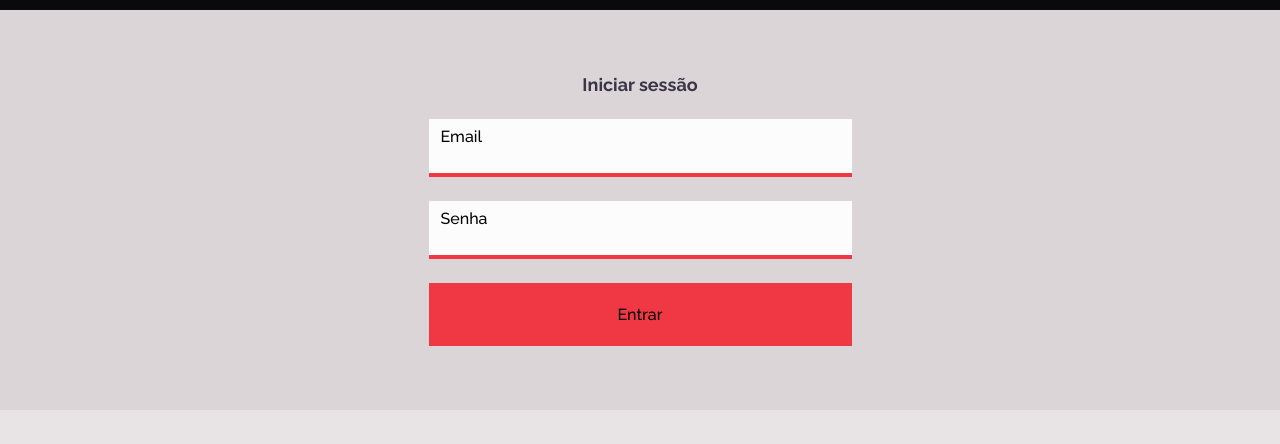
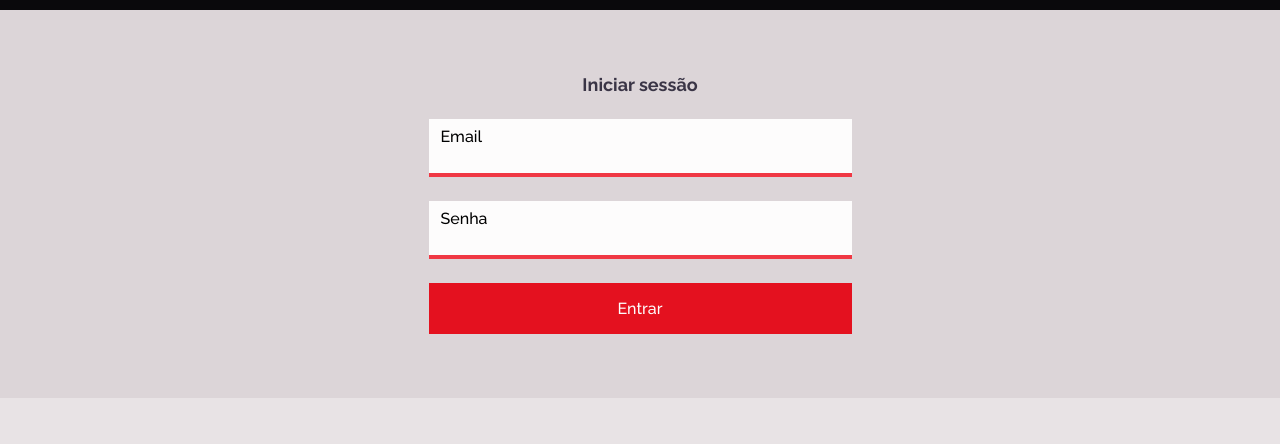
Before and after one commit to trsaints/challenge-ecommerce, a plain HTML site: page app/screens/login.html in a window 1280 px wide. Shown: the part 103-547 px from the top of the page. Drawn offline with Linux system fonts and the light colour scheme.

Commit message:
Estilos para interação adicionados

```diff
--- a/app/styles/login.css
+++ b/app/styles/login.css
@@ -70,18 +70,26 @@
 }
 
 .login__section--input:valid {
-  border-color: green;
+  border-color: var(--c-green--d);
 }
 
 .login__submit {
-  background-color: var(--c-red);
+  background-color: var(--c-red--d);
   cursor: pointer;
   padding: .75rem 1rem;
   width: 100%;
   max-width: 6.8125rem;
   min-height: 2.5rem;
   font-weight: 500;
+  color: var(--c-white--ls);
   text-align: center;
+
+  transition: all .2s ease;
+}
+
+.login__submit:hover,
+.login__submit:focus {
+  transform: scale(1.03);
 }
 
 @media screen and (min-width: 1024px) {
@@ -101,6 +109,6 @@
   .login__submit {
     width: 100%;
     max-width: 26.4375rem;
-    min-height: 3.9375rem;
+    padding: 1rem;
   }
 }
```
